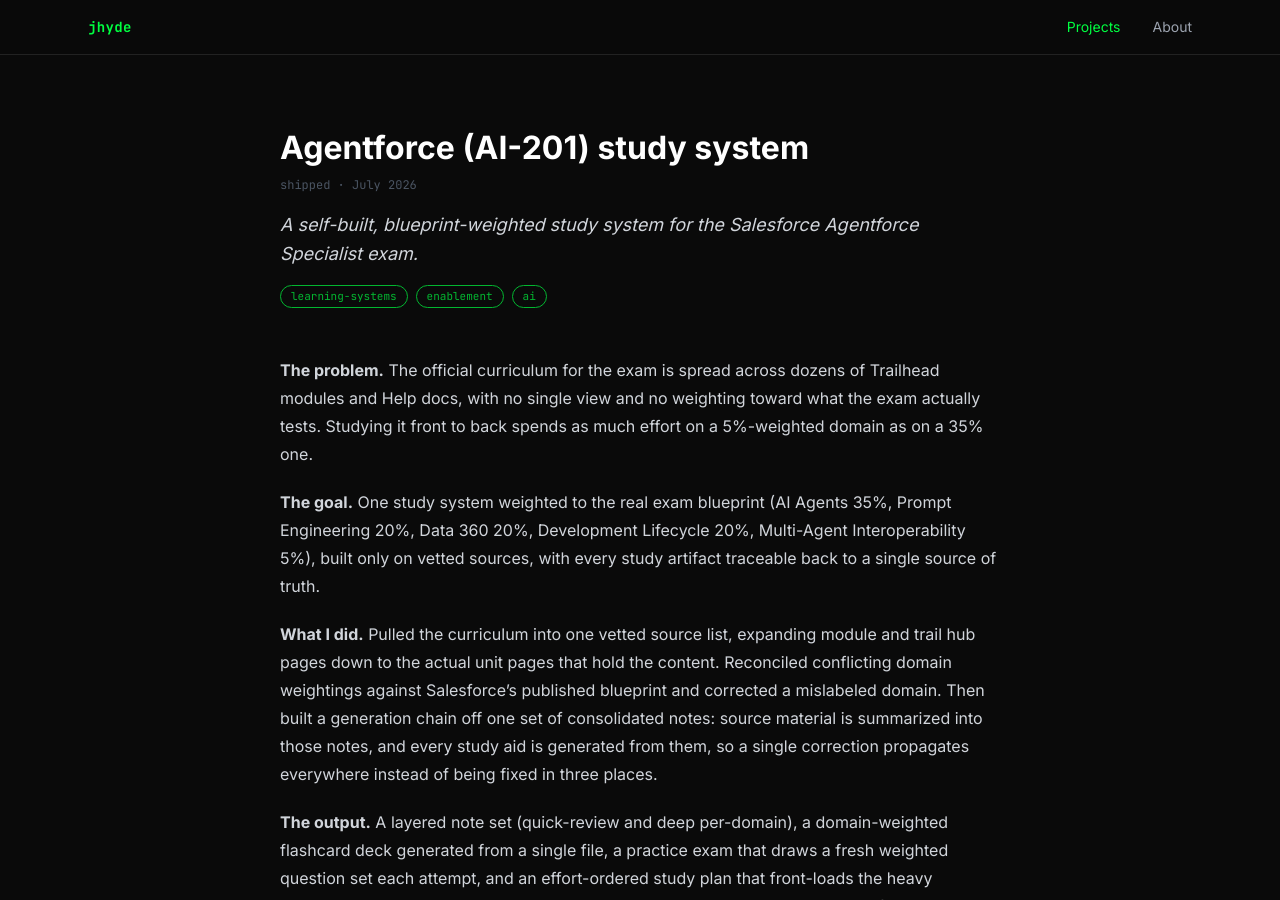
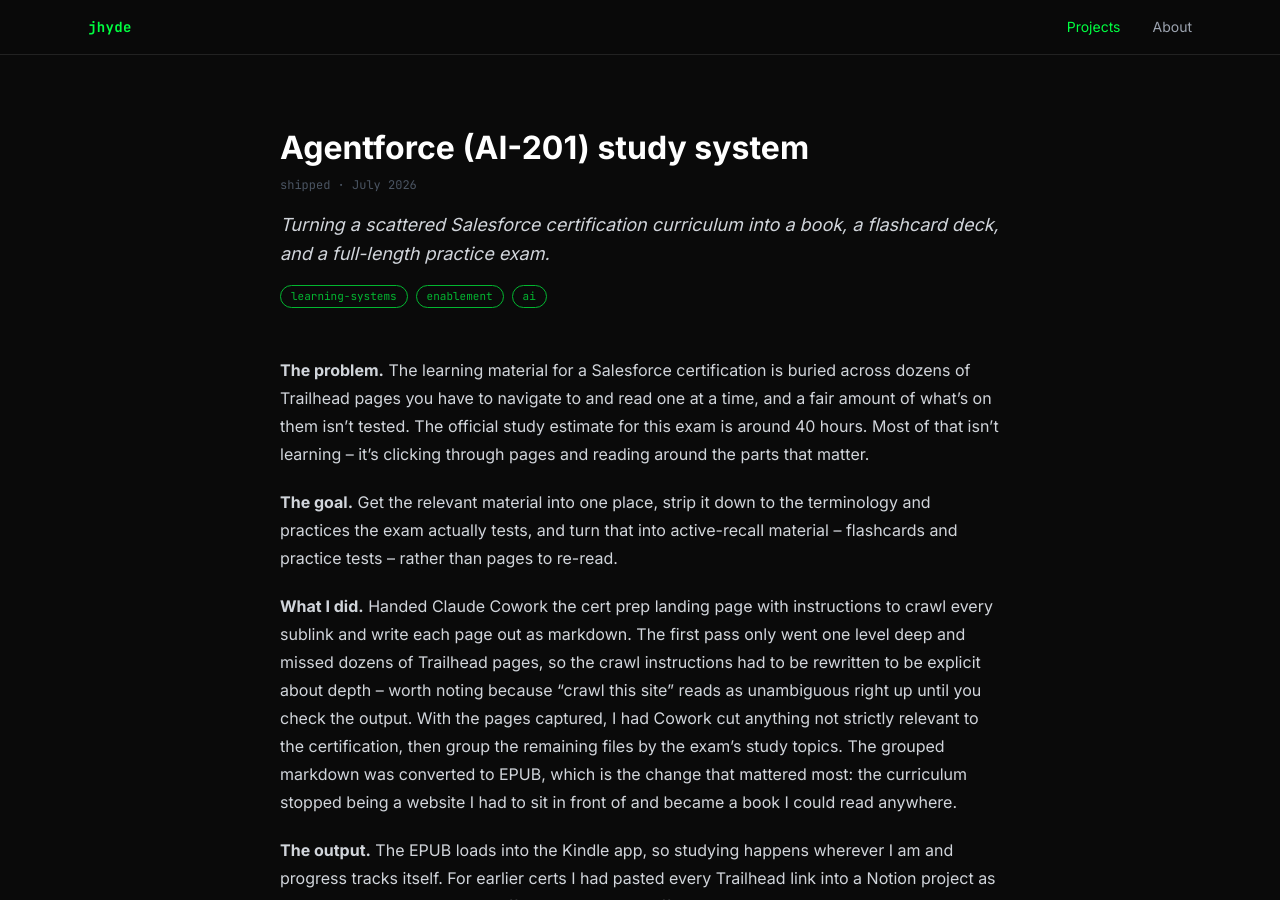
Before and after one commit to jandhyde/jandhyde-site, a Jekyll site: the page built from _projects/agentforce.md, in a window 1280 px wide and 900 px high. Built offline with Jekyll 4.4.1, drawn with Linux system fonts in a browser that asks for light colours; some of the changed text lies outside the part shown.

Commit message:
Rewrite Agentforce case study: method, output, wider application
Recovered from an uncommitted edit in the retired Drive clone (2026-11-08).

Co-Authored-By: Claude Opus 5.5 <noreply@anthropic.com>
Claude-Session: https://claude.ai/code/session_01GY8ky8nCRyY7ftvBfGpvtm

```diff
--- a/_projects/agentforce.md
+++ b/_projects/agentforce.md
@@ -5,15 +5,17 @@ slug: agentforce
 date_added: 2026-07-26
 status: shipped
 tags: [learning-systems, enablement, ai]
-one_line: "A self-built, blueprint-weighted study system for the Salesforce Agentforce Specialist exam."
+one_line: "Turning a scattered Salesforce certification curriculum into a book, a flashcard deck, and a full-length practice exam."
 ---
 
-**The problem.** The official curriculum for the exam is spread across dozens of Trailhead modules and Help docs, with no single view and no weighting toward what the exam actually tests. Studying it front to back spends as much effort on a 5%-weighted domain as on a 35% one.
+**The problem.** The learning material for a Salesforce certification is buried across dozens of Trailhead pages you have to navigate to and read one at a time, and a fair amount of what's on them isn't tested. The official study estimate for this exam is around 40 hours. Most of that isn't learning -- it's clicking through pages and reading around the parts that matter.
 
-**The goal.** One study system weighted to the real exam blueprint (AI Agents 35%, Prompt Engineering 20%, Data 360 20%, Development Lifecycle 20%, Multi-Agent Interoperability 5%), built only on vetted sources, with every study artifact traceable back to a single source of truth.
+**The goal.** Get the relevant material into one place, strip it down to the terminology and practices the exam actually tests, and turn that into active-recall material -- flashcards and practice tests -- rather than pages to re-read.
 
-**What I did.** Pulled the curriculum into one vetted source list, expanding module and trail hub pages down to the actual unit pages that hold the content. Reconciled conflicting domain weightings against Salesforce's published blueprint and corrected a mislabeled domain. Then built a generation chain off one set of consolidated notes: source material is summarized into those notes, and every study aid is generated from them, so a single correction propagates everywhere instead of being fixed in three places.
+**What I did.** Handed Claude Cowork the cert prep landing page with instructions to crawl every sublink and write each page out as markdown. The first pass only went one level deep and missed dozens of Trailhead pages, so the crawl instructions had to be rewritten to be explicit about depth -- worth noting because "crawl this site" reads as unambiguous right up until you check the output. With the pages captured, I had Cowork cut anything not strictly relevant to the certification, then group the remaining files by the exam's study topics. The grouped markdown was converted to EPUB, which is the change that mattered most: the curriculum stopped being a website I had to sit in front of and became a book I could read anywhere.
 
-**The output.** A layered note set (quick-review and deep per-domain), a domain-weighted flashcard deck generated from a single file, a practice exam that draws a fresh weighted question set each attempt, and an effort-ordered study plan that front-loads the heavy domains. Copyrighted material is summarized, never reproduced; the study artifacts themselves stay private.
+**The output.** The EPUB loads into the Kindle app, so studying happens wherever I am and progress tracks itself. For earlier certs I had pasted every Trailhead link into a Notion project as a checkbox and ticked them off as I went; that scaffolding is gone. From the same markdown I generated an Anki deck, and I loaded the markdown into NotebookLM for a second set of flashcards and short quizzes. NotebookLM's quizzes run short, so I had Cowork build a practice test center that serves 60, 120, or 180 questions at a time to match real exam length.
 
-**Wider application.** None yet -- this one was built for my own cert prep. The method, though (vet the sources, weight to the real target, build on a single source of truth, generate the rest), is how I would build any onboarding or enablement curriculum where the inputs are messy and drilling people on wrong information is costly.
+One thing worth recording: NotebookLM wrote better questions out of the gate than the general-purpose model did. Getting Opus to produce questions at realistic exam difficulty took a lot of iterating -- it defaulted to questions that were too easy and too literal. Fable, which I was trying for the first time, got there on its first attempt. The purpose-built tool won until the model caught up.
+
+**Wider application.** The same pattern -- build the context as markdown first, then generate testing material from it -- was used at work to stand up a testing center for the customer success team. CSMs open the internal site, pick a topic, test themselves, and their progress is tracked over time.
```
